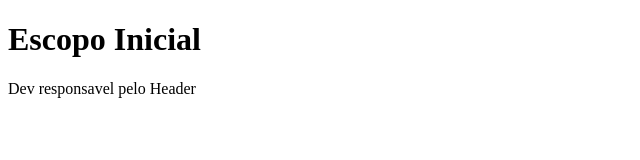
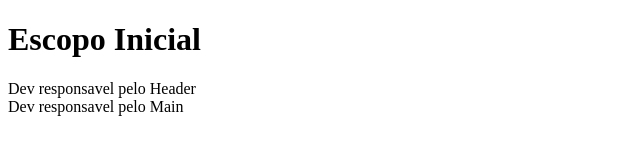
Before and after one commit to eliane-sp-silva/navegando-por-branches, a plain HTML site: page index.html in a window 1280 px wide. Shown: the whole page, without its empty margins (0-640 px from the left). Drawn offline with Linux system fonts and the light colour scheme.

Commit message:
branch desenvolvimento Main

```diff
--- a/index.html
+++ b/index.html
@@ -10,6 +10,7 @@
 <body>
   <h1>Escopo Inicial</h1>
   <header> Dev responsavel pelo Header</header>
+  <main>Dev responsavel pelo Main</main>
 
 </body>
 </html>
```
